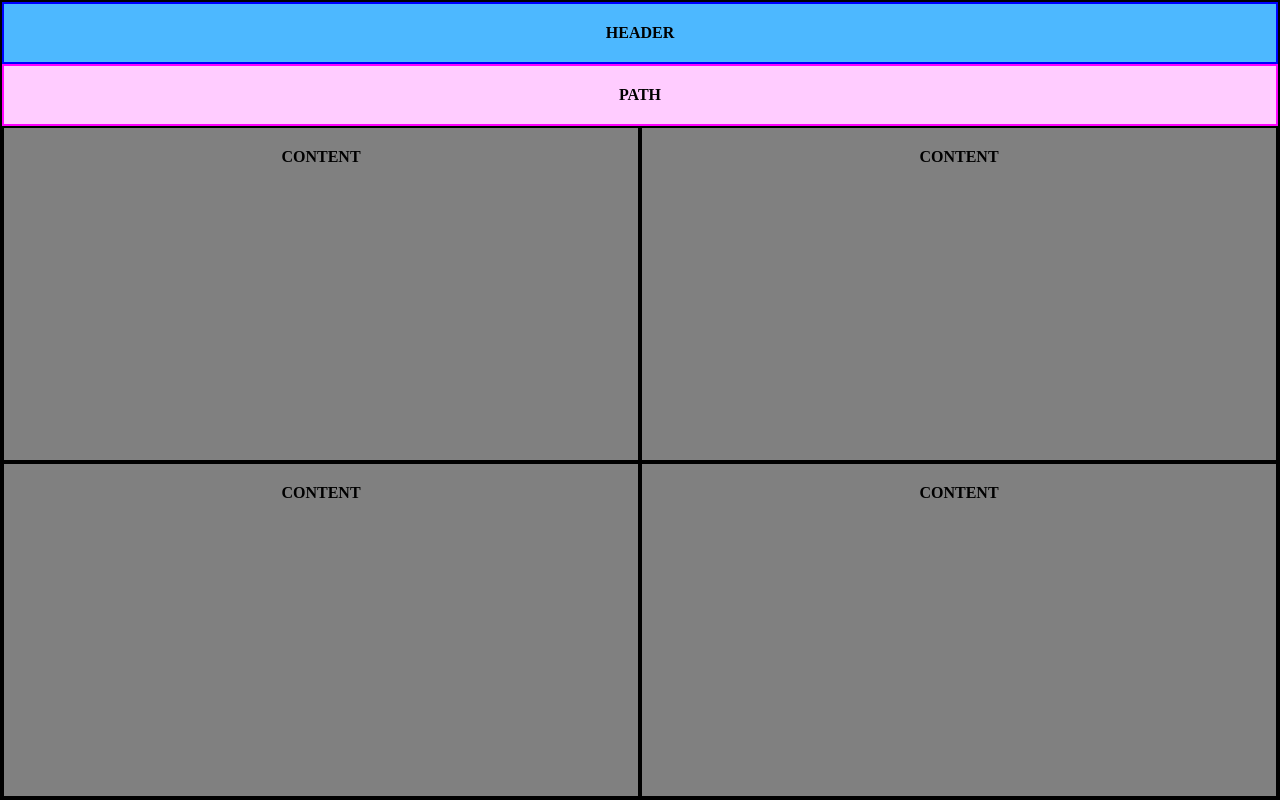
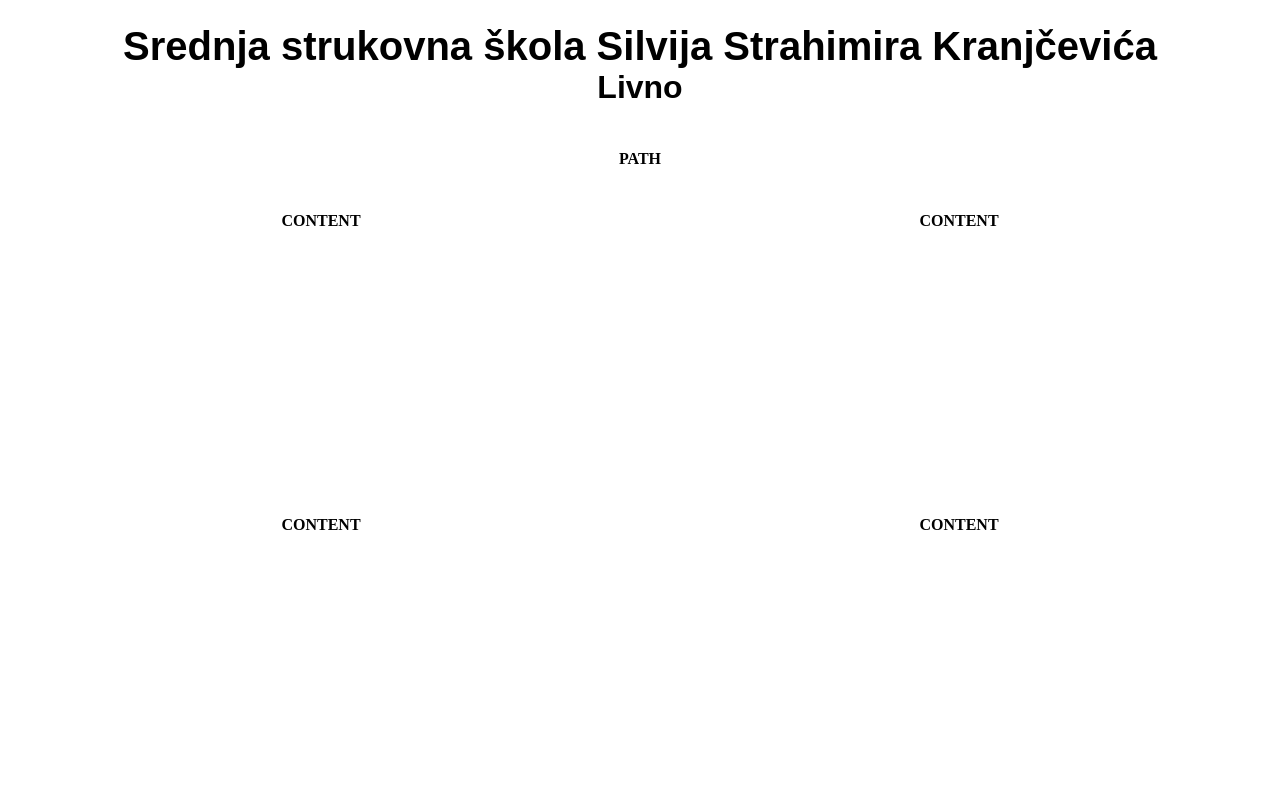
Before and after one commit to LukaPasalic09/media-1, a plain HTML site: page index.html in a window 1280 px wide. Drawn offline with Linux system fonts and the light colour scheme.

Commit message:
Add files via upload

```diff
--- a/index.html
+++ b/index.html
@@ -23,30 +23,31 @@
             grid-template-columns: repeat(2, 1fr);
             width: 100vw;
             height: 100vh;
-            border: 2px solid black;
+            border: 2px solid rgb(255, 255, 255);
         }
         .header {
             grid-column: span 2;
-            background-color: #4db8ff;
+            background-color: #ffffff;
             text-align: center;
             font-weight: bold;
             padding: 20px;
-            border: 2px solid blue;
+            border: 2px solid rgb(255, 255, 255);
+            font-family: sans-serif;
         }
         .path {
             grid-column: span 2;
-            background-color: #ffccff;
+            background-color: #ffffff;
             text-align: center;
             font-weight: bold;
             padding: 20px;
-            border: 2px solid magenta;
+            border: 2px solid rgb(255, 255, 255);
         }
         .content {
-            background-color: grey;
+            background-color: rgb(255, 255, 255);
             text-align: center;
             font-weight: bold;
             padding: 20px;
-            border: 2px solid black;
+            border: 2px solid rgb(255, 255, 255);
         }
 
         @media only screen and (max-width: 680px) {
@@ -65,7 +66,15 @@
 </head>
 <body>
     <div class="container">
-        <div class="header">HEADER</div>
+        <div class="header">
+            <div style="font-size: 40px;">
+                Srednja strukovna škola
+                Silvija Strahimira Kranjčevića
+            </div>
+            <div style="font-size: 32px;">
+                Livno
+            </div>
+        </div>
         <div class="path">PATH</div>
         <div class="content">CONTENT</div>
         <div class="content">CONTENT</div>
```
